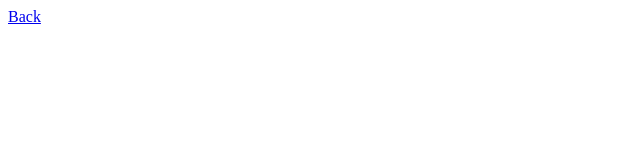
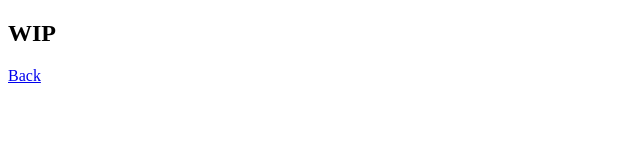
Before and after one commit to tanksumit/khyaati_school_project, a plain HTML site: page maths.html in a window 1280 px wide. Shown: the whole page, without its empty margins (0-640 px from the left). Drawn offline with Linux system fonts and the light colour scheme.

Commit message:
Added message in maths.html

```diff
--- a/maths.html
+++ b/maths.html
@@ -6,6 +6,7 @@
   <title>maths</title>
 </head>
 <body>
+  <h2>WIP</h2>
   <div><a href="index.html">Back</a></div>
 </body>
 </html>
```
